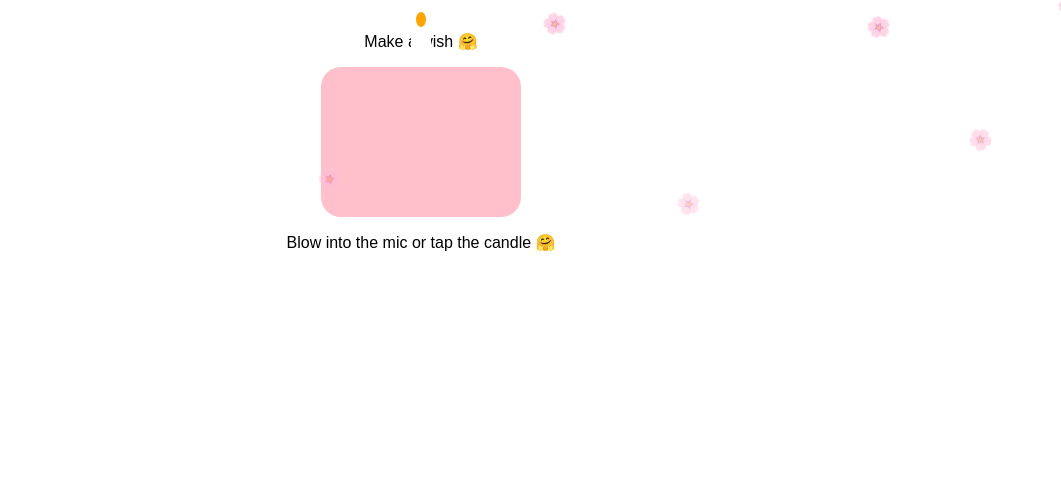
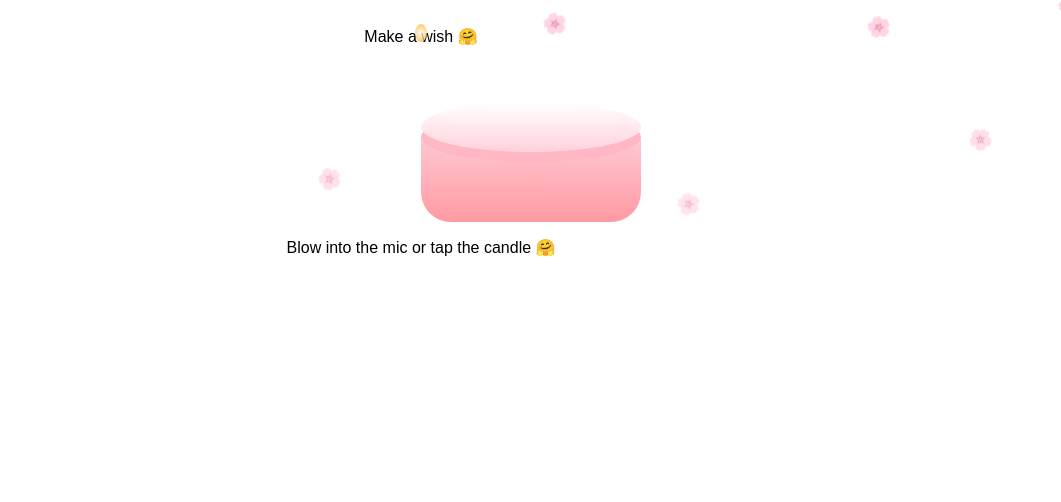
Before and after one commit to programmermaybe-hehe/birthdayyy, a plain HTML site: page index.html in a window 1280 px wide. Shown: the part 298-800 px from the top of the page, without its empty margins (219-1280 px from the left). Drawn offline with Linux system fonts and the light colour scheme.

Commit message:
Update style.css

```diff
--- a/style.css
+++ b/style.css
@@ -29,33 +29,56 @@ button{
 }
 
 .cake{
-  width:200px;
-  height:150px;
-  background:pink;
-  border-radius:20px;
   position:relative;
+  width:220px;
+  height:160px;
 }
 
+.cake::before{
+  content:"";
+  position:absolute;
+  bottom:0;
+  width:220px;
+  height:100px;
+  background:linear-gradient(#ffd1dc,#ff9aa2);
+  border-radius:20px 20px 30px 30px;
+}
+
+.cake::after{
+  content:"";
+  position:absolute;
+  top:40px;
+  width:220px;
+  height:50px;
+  background:linear-gradient(#fff,#ffd1dc);
+  border-radius:50%;
+  box-shadow:0 10px 0 #ffb7c5;
+}
+
+
 .candle{
-  width:20px;
+  width:10px;
   height:40px;
   background:white;
   position:absolute;
-  top:-40px;
-  left:90px;
+  top:-20px;
+  left:105px;
+  border-radius:5px;
 }
+
 
 .candle::after{
   content:"";
-  width:10px;
-  height:15px;
-  background:orange;
+  width:12px;
+  height:18px;
+  background:radial-gradient(circle, #fff, orange);
   border-radius:50%;
   position:absolute;
-  top:-15px;
-  left:5px;
-  animation:flicker .2s infinite;
+  top:-18px;
+  left:-1px;
+  animation:flicker 0.3s infinite;
 }
+
 
 .blowed::after{display:none}
 @keyframes flicker{50%{opacity:.4}}
```
